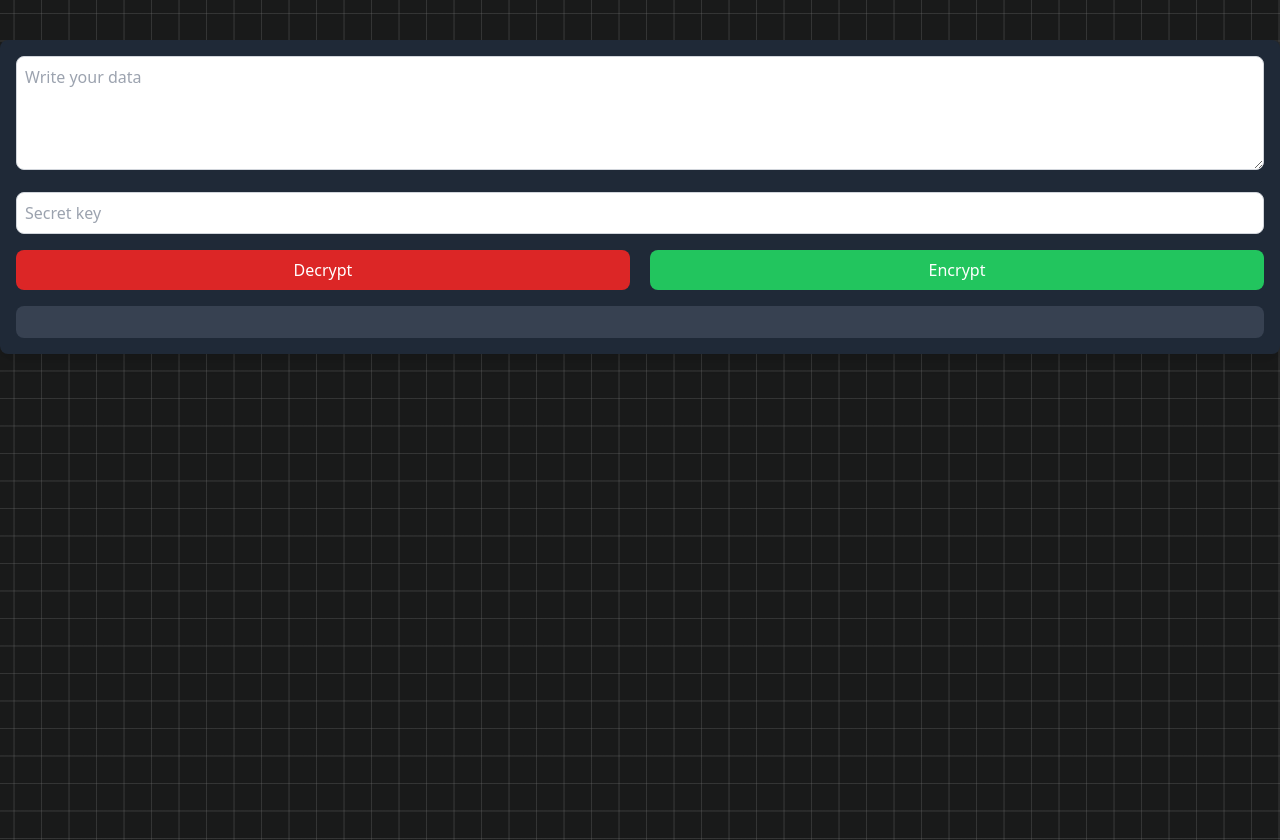
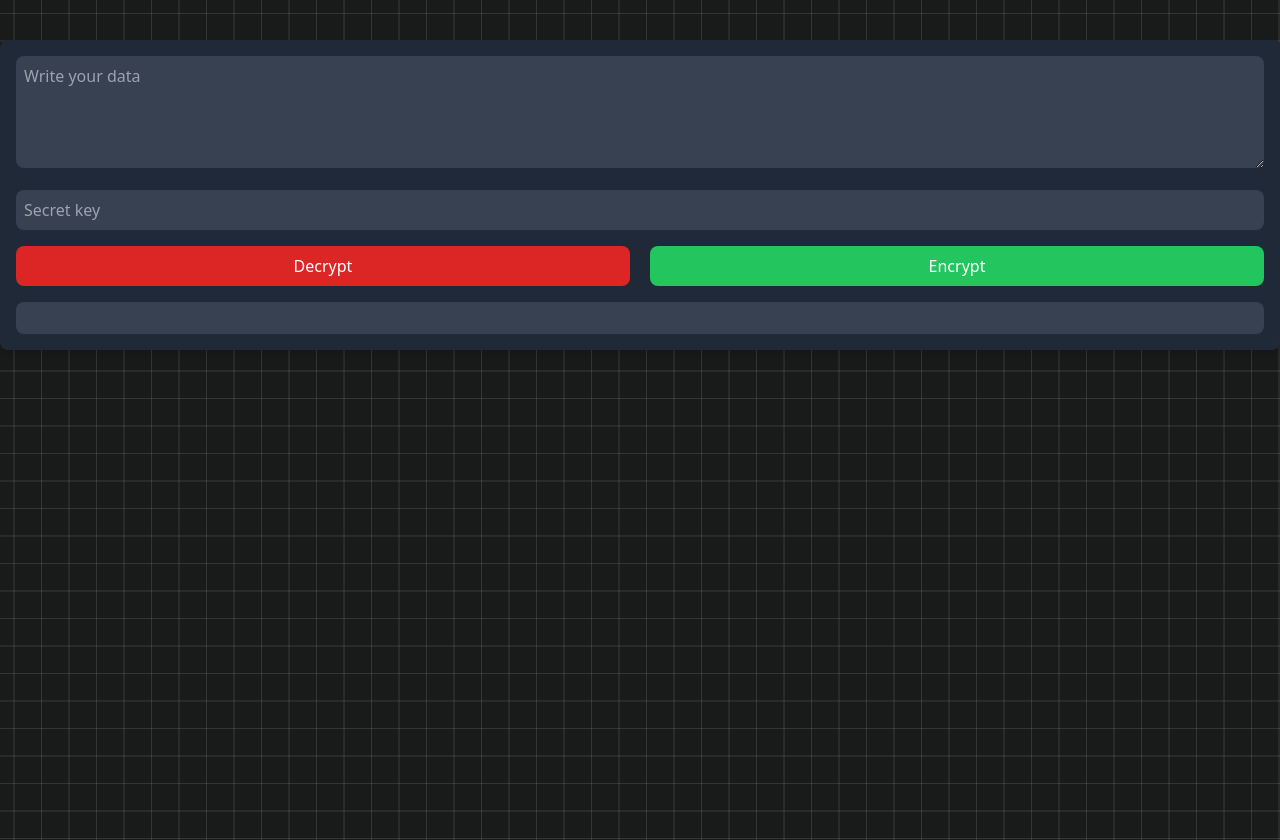
Before and after one commit to enajera123/AES-Encryption, a Next.js app: page / in a window 1280 px wide. Built offline with nearby package versions, Linux system fonts and the light colour scheme.

Commit message:
fix: style

```diff
--- a/src/components/Encryption.tsx
+++ b/src/components/Encryption.tsx
@@ -37,13 +37,13 @@ function Encryption() {
     return (
         <div className='text-white mt-10 p-4 bg-gray-800 rounded-lg shadow-lg'>
             <textarea
-                className='text-black p-2 w-full mb-4 rounded-lg border border-gray-300 focus:outline-none focus:ring-2 focus:ring-blue-500'
+                className='bg-gray-700 text-white p-2 w-full mb-4 rounded-lg border focus:outline-none border-none '
                 onChange={(e) => setData(e.target.value)}
                 placeholder='Write your data'
                 rows={4}
             ></textarea>
             <input
-                className='text-black p-2 w-full mb-4 rounded-lg border border-gray-300 focus:outline-none focus:ring-2 focus:ring-blue-500'
+                className='bg-gray-700 text-white p-2 w-full mb-4 rounded-lg border focus:outline-none border-none '
                 onChange={(e) => setSecretKey(e.target.value)}
                 type="text"
                 placeholder='Secret key'
```
